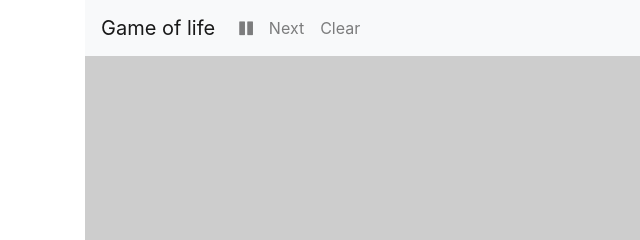
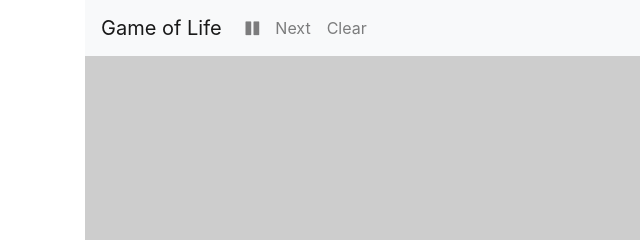
Before and after one commit to svenfoo/wasm-game-of-life, a website built with webpack: page www/index.html in a window 1280 px wide. Shown: the top 240 px of the page, 0-640 px from the left. Built offline with nearby package versions, Linux system fonts and the light colour scheme; what wasm-game-of-life would draw is missing.

Commit message:
Use title case for navbar header

```diff
--- a/www/index.html
+++ b/www/index.html
@@ -13,7 +13,7 @@
     <main class="main">
       <div class="container">
         <nav class="navbar navbar-expand navbar-light bg-light">
-          <a class="navbar-brand" href="#">Game of life</a>
+          <a class="navbar-brand" href="#">Game of Life</a>
           <ul class="navbar-nav mr-auto">
             <li class="nav-item">
               <a class="nav-link" href="#" id="button-play-pause">
```
